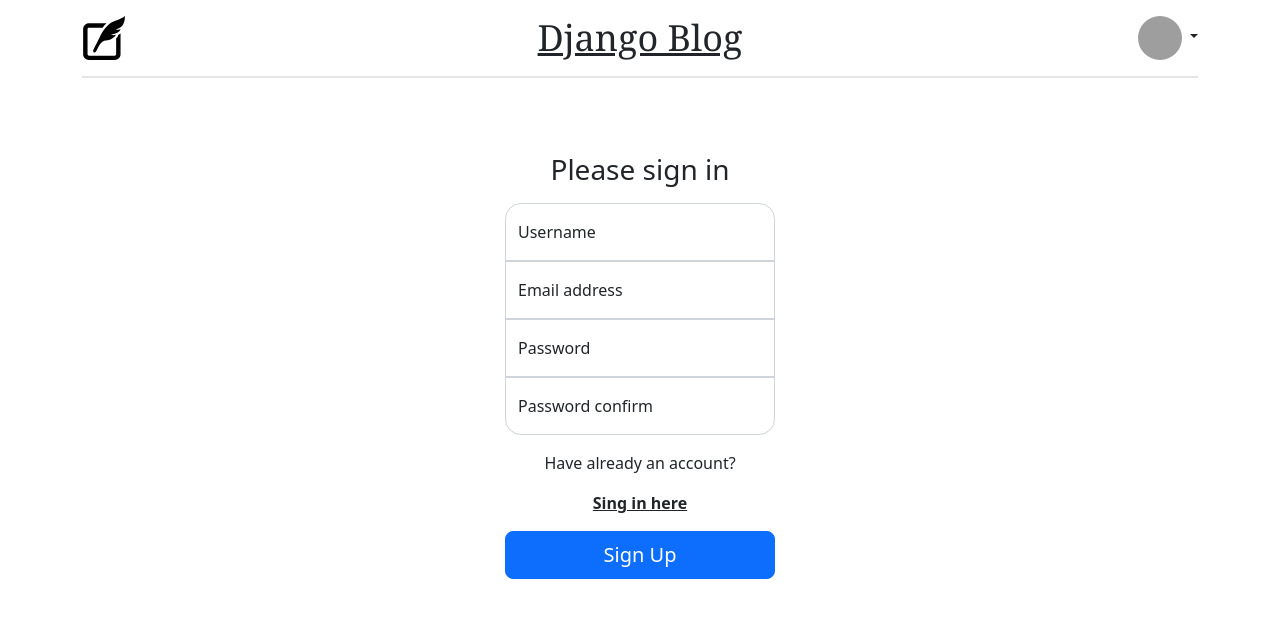
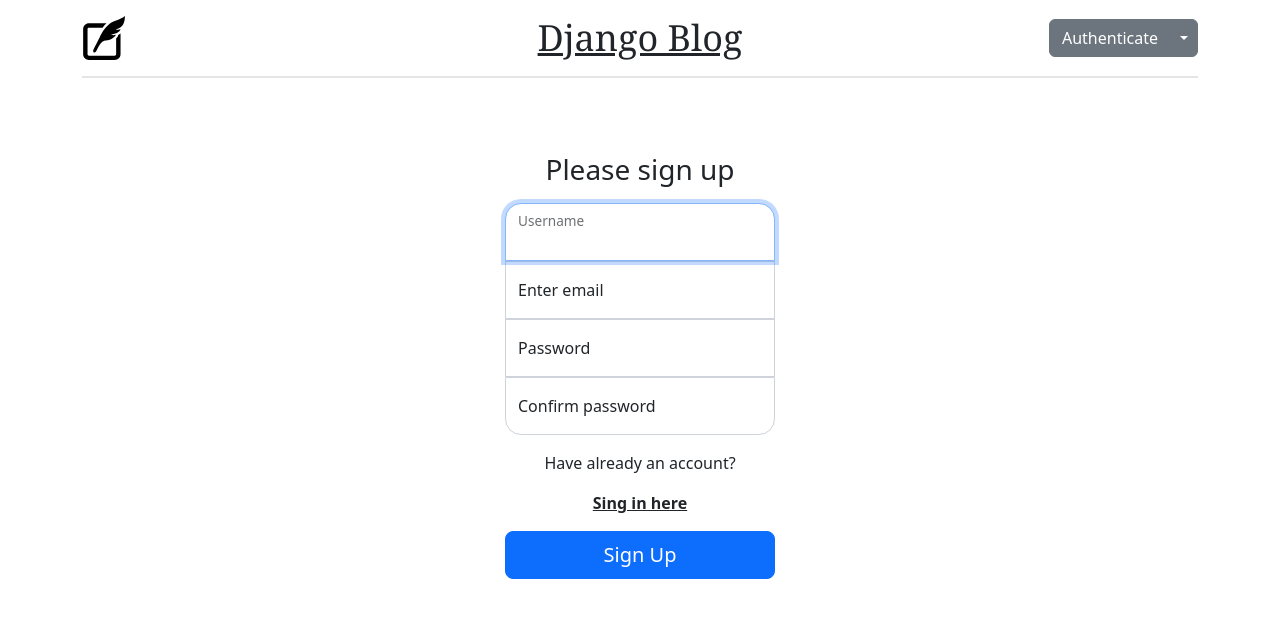
Before and after one commit to SerhiiMazur-grim/A-Level_django_HW, a Django app: template user/templates/signup.html in a window 1280 px wide. Shown: the top 618 px of the page. Run offline with Django 4.2, Linux system fonts and the light colour scheme; the template is opened without the code that fills it: values that come from a table or form of the project are taken from there, others are empty; grey boxes are pictures that could not be loaded.

Commit message:
implemented signin, signup, logout

```diff
--- a/templates/navbar.html
+++ b/templates/navbar.html
@@ -11,6 +11,8 @@
         <a href="{% url 'home' %}" class="blog-title text-dark">Django Blog</a>
       </div>
       <div class="col-4 d-flex justify-content-end align-items-center dropdown">
+
+          {% if user.is_authenticated %}
           <div class="dropdown-toggle" data-bs-toggle="dropdown">
             <img
               src="https://i.pravatar.cc/350?u=da594f2b"
@@ -24,9 +26,22 @@
             <li>
               <hr class="dropdown-divider" />
             </li>
-          <li><a href="" class="dropdown-item">Logout</a></li>
+            <li><a href="{% url 'logout' %}" class="dropdown-item">Logout</a></li>
           </ul>
         </div>
+          {% else %}
+          <div class="btn-group">
+            <button type="button" class="btn btn-secondary" onclick="location.href='{% url 'signin' %}'">Authenticate</button>
+            <button type="button" class="btn btn-secondary dropdown-toggle dropdown-toggle-split" data-bs-toggle="dropdown" aria-expanded="false">
+              <span class="visually-hidden">Toggle Dropdown</span>
+            </button>
+            <ul class="dropdown-menu">
+              <li><a href="{% url 'signin' %}" class="dropdown-item">Sign In</a></li>
+              <li><a href="{% url 'signup' %}" class="dropdown-item">Sign Up</a></li>
+            </ul>
+          </div>
+          {% endif %}
+
     </div>
   </header>
   <div class="nav-scroller py-1 mb-3">
--- a/user/forms.py
+++ b/user/forms.py
@@ -1,56 +1,44 @@
 from django.contrib.auth.models import User
+from django.contrib.auth.forms import AuthenticationForm, UserCreationForm
 from django import forms
 
 
-class UserForm(forms.ModelForm):
-    class Meta:
-        model = User
-        fields = ['username', 'password']
-        widgets = {
-            'username': forms.TextInput(attrs={
+class SignInForm(AuthenticationForm):
+    username = forms.CharField(widget=forms.TextInput(attrs={
+                'class': 'form-control',
+                'id': 'username',
+                'placeholder': "Username",
+                "autofocus": True,
+                }))
+    password = forms.CharField(widget=forms.PasswordInput(attrs={
+                'class': 'form-control',
+                'id': "password",
+                'placeholder': "Password",
+                }))
+
+
+class SignUpForm(UserCreationForm):
+    username = forms.CharField(label='Username', min_length=4, max_length=32, widget=forms.TextInput(attrs={
                 'class': 'form-control',
                 'id': 'username',
                 'placeholder': "Username"
-                }),
-            'password': forms.PasswordInput(attrs={
+    }))
+    email = forms.EmailField(label='Enter email', widget=forms.EmailInput(attrs={
+                'class': 'form-control',
+                'id': 'email',
+                'placeholder':'Enter E-Mail'
+                }))
+    password1 = forms.CharField(label='Password', widget=forms.PasswordInput(attrs={
                 'class': 'form-control',
                 'id': "password",
                 'placeholder': "Password",
-                })
-        }
-
-class UserRegistrationForm(forms.ModelForm):
-    password_confirm = forms.CharField(widget=forms.PasswordInput(attrs={
+    }))
+    password2 = forms.CharField(label='Confirm password', widget=forms.PasswordInput(attrs={
                 'class': 'form-control',
                 'id': "confirmPassword",
                 'placeholder': "Confirm Password",
-                }))
+    }))
 
     class Meta:
         model = User
-
-        fields = [
-            'username',
-            'email',
-            'password',
-        ]
-
-        widgets = {
-            'username': forms.TextInput(attrs={
-                'class': 'form-control',
-                'id': 'username',
-                'placeholder': "Username"
-                }),
-
-            'email': forms.EmailInput(attrs={
-                'class': 'form-control',
-                'id': 'email',
-                'placeholder':'Enter E-Mail'
-                }),
-
-            'password': forms.PasswordInput(attrs={
-                'class': 'form-control',
-                'id': "password",
-                'placeholder': "Password",
-                }),
-        }
+        fields = ('username', 'email', 'password1', 'password2')
--- a/user/templates/signup.html
+++ b/user/templates/signup.html
@@ -11,16 +11,7 @@
   <form method='post'>
 
     {% csrf_token %}
-
-    {% if messages %}
-    <div class="messages">
-        {% for message in messages %}
-        <p {% if message.tags %} class="{{ message.tags }}"{% endif %}>{{ message }}</p>
-        {% endfor %}
-    </div>
-    {% endif %}
-
-    <h1 class="h3 mb-3 fw-normal">Please sign in</h1>
+    <h1 class="h3 mb-3 fw-normal">Please sign up</h1>
 
     {% for f in form %}
     <div class="form-floating">
@@ -39,23 +30,3 @@
 </main>
 
 {% endblock content %}
-
-{% comment %} <div class="form-floating">
-  <input type="text" class="form-control" id="username" placeholder="Username" name="username">
-  <label for="username">Username</label>
-</div>
-
-<div class="form-floating">
-  <input type="email" class="form-control" id="email" placeholder="Email" name="email">
-  <label for="email">Email</label>
-</div>
-
-<div class="form-floating">
-  <input type="password" class="form-control" id="password" placeholder="Password" name="password">
-  <label for="password">Password</label>
-</div>
-
-<div class="form-floating">
-  <input type="password" class="form-control" id="confirmPassword" placeholder="Password" name="confirm_password">
-  <label for="confirmPassword">Confirm Password</label>
-</div> {% endcomment %}
--- a/user/urls.py
+++ b/user/urls.py
@@ -1,8 +1,9 @@
 from django.urls import path
-from user.views import signin, signup
+from user.views import signin, signup, user_logout
 
 
 urlpatterns = [
     path('signin/', signin, name='signin'),
     path('signup/', signup, name='signup'),
+    path('logout/', user_logout, name='logout'),
 ]
```
Also changed, not shown: user/templates/signin.html (+0 -8 lines), user/views.py (+19 -12 lines). Lines whose indentation alone changed are shown as unchanged.
